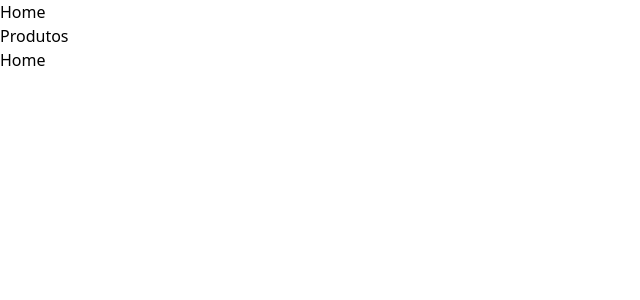
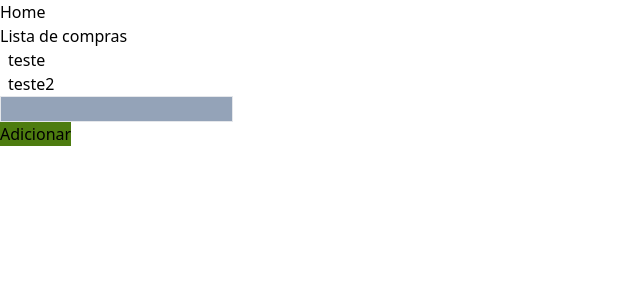
Before and after one commit to daniloaugusto9101/origamid-react, a React (Vite) app: page / in a window 1280 px wide. Shown: the top 300 px of the page, without its empty margins (0-640 px from the left). Built offline with nearby package versions, Linux system fonts and the light colour scheme.

Commit message:
Criar comentarios com useRef

```diff
--- a/src/App.jsx
+++ b/src/App.jsx
@@ -1,15 +1,11 @@
 import React from "react";
-import Menu from "./componentes/Menu";
-import Produtos from "./pages/Produtos";
-import Home from "./pages/Home";
+import ListaCompras from "./componentes/ListaCompras";
 
 const App = () => {
-  const { pathname } = window.location;
-  const Pagina = pathname === "/" ? Home : Produtos;
   return (
     <>
-      <Menu />
-      <Pagina />
+      <h1>Home</h1>
+      <ListaCompras />
     </>
   );
 };
--- /dev/null
+++ b/src/componentes/ListaCompras.jsx
@@ -0,0 +1,32 @@
+import React from "react";
+
+const ListaCompras = () => {
+  const [lista, setLista] = React.useState(["teste", "teste2"]);
+  const [input, setInput] = React.useState("");
+  const inputElement = React.useRef();
+
+  function handleClick() {
+    setLista([...lista, input]);
+    setInput("");
+    inputElement.current.focus();
+  }
+
+  return (
+    <div>
+      <h1>Lista de compras</h1>
+      <ul>
+        {lista.map((item, index) => (
+          <li key={index} className="pl-2">
+            {item}
+          </li>
+        ))}
+      </ul>
+      <input type="text" className="border bg-slate-400" value={input} onChange={({ target }) => setInput(target.value)} ref={inputElement} /> <br />
+      <button className="bg-lime-700" onClick={handleClick}>
+        Adicionar
+      </button>
+    </div>
+  );
+};
+
+export default ListaCompras;
```
Also changed, not shown: 1 other file (tests, documents, lock files or other folders).
